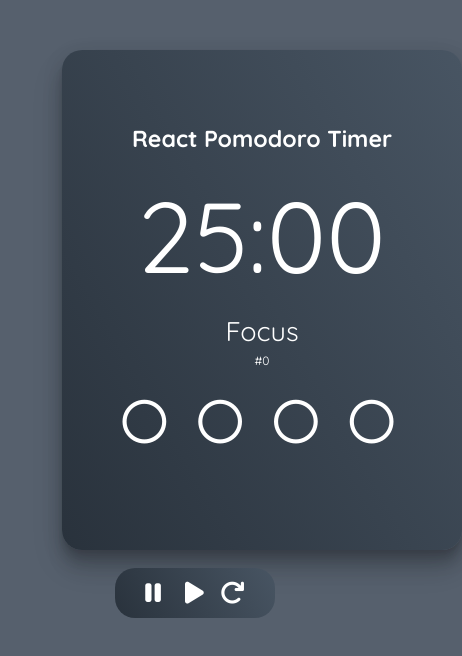
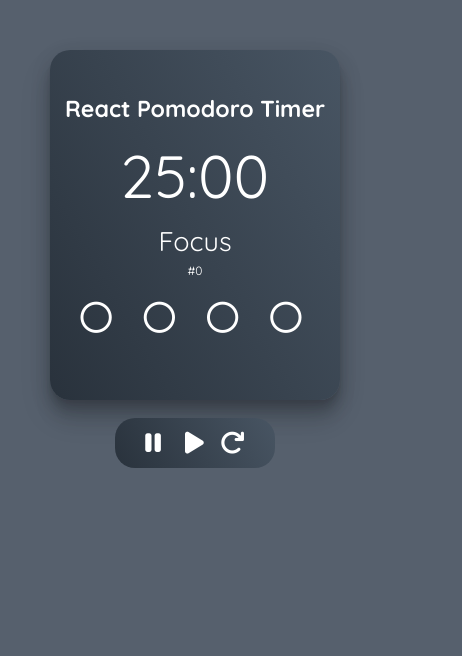
Before and after one commit to Yara-AlH/pomodoro-react, a React (Create React App) app: page / in a window 390 px wide. Shown: the top 656 px of the page, 462 px wide, since content can reach past the window. Built offline with nearby package versions, Linux system fonts and the light colour scheme.

Commit message:
fix: responsive

```diff
--- a/public/index.html
+++ b/public/index.html
@@ -6,8 +6,8 @@
     <link rel="preconnect" href="https://fonts.googleapis.com">
    <link rel="preconnect" href="https://fonts.gstatic.com" crossorigin>
    <link rel="preconnect" href="https://fonts.googleapis.com">
-<link rel="preconnect" href="https://fonts.gstatic.com" crossorigin>
-<link href="https://fonts.googleapis.com/css2?family=Gochi+Hand&display=swap" rel="stylesheet">
+   <link rel="preconnect" href="https://fonts.gstatic.com" crossorigin>
+   <link href="https://fonts.googleapis.com/css2?family=Gochi+Hand&display=swap" rel="stylesheet">
    <link href="https://fonts.googleapis.com/css2?family=Quicksand:wght@300;400;500;600;700&display=swap" rel="stylesheet">
    <link rel="stylesheet" href="https://cdnjs.cloudflare.com/ajax/libs/font-awesome/6.5.1/css/all.min.css">
 
@@ -16,6 +16,7 @@
       name="description"
       content="Web site created using create-react-app"
     />
+    <meta name="viewport" content="width=device-width, initial-scale=1.0">
     <link rel="apple-touch-icon" href="%PUBLIC_URL%/logo192.png" />
 
     <link rel="manifest" href="%PUBLIC_URL%/manifest.json" />
--- a/src/App.css
+++ b/src/App.css
@@ -1,6 +1,5 @@
 
 body {
   background-color: #434e5ce4 !important;
-  padding: 50px;
   font-family: 'Quicksand', sans-serif !important;
 }
--- a/src/PomoBox.css
+++ b/src/PomoBox.css
@@ -1,18 +1,24 @@
+.PomoBox {
+padding: 50px;
+
+}
+
 .in-box{
     display: flex;
     justify-content: center;
     align-items: center;
     flex-direction: column;
+    margin: 0 auto;
+    text-align: center;
     background: linear-gradient(60deg, #29323c 0%, #485563 100%);
     border-radius: 20px;
-    width: 400px;
-    height: 500px ;
-    margin: 0 auto;
-    font-size: 100px;
-    text-align: center;
     color: white;
     box-shadow: 0 2.8px 2.2px rgba(0,0,0,.034), 0 6.7px 5.3px rgba(0,0,0,.048), 0 12.5px 10px rgba(0,0,0,.06), 0 22.3px 17.9px rgba(0,0,0,.072), -2px 17px 33.4px rgba(0,0,0,.086), 1px 7px 20px 2px rgba(0,0,0,.12);
-}
+
+    max-width: 400px;
+    height: 500px ;
+    font-size: 100px;
+  }
 
 
 
@@ -38,3 +44,28 @@
   h3 {
     font-weight: bold !important;
   }
+
+
+  @media (max-width:430px) {
+    .in-box {
+      max-width: 350px;
+      height: 350px ;
+      font-size: 70px;
+    }
+
+    h3 {
+      font-size: 30px;
+    }
+  }
+
+  @media (max-width:376px) {
+    .in-box {
+      max-width: 330px;
+      height: 350px ;
+      font-size: 70px;
+    }
+
+    h3 {
+      font-size: 20px !important
+    }
+  }
--- a/src/PomoBox.js
+++ b/src/PomoBox.js
@@ -89,7 +89,6 @@ function PomoBox() {
 
   return (
     <div className="PomoBox">
-      <div className="container">
       <div className="in-box">
         <h3>React Pomodoro Timer</h3>
         <Timer time={{ minutes, seconds, inSession, mode }} />
@@ -100,7 +99,6 @@ function PomoBox() {
         <Controls resetPomo={reset} running={(isRunning, setIsRunning)} />
       </div>
     </div>
-    </div>
   );
 }
 
--- a/src/SessionTracker.css
+++ b/src/SessionTracker.css
@@ -6,3 +6,15 @@
     -webkit-box-shadow: 2px 8px 34px 5px rgba(255,255,255,0.75);
     -moz-box-shadow: 2px 8px 34px 5px rgba(255,255,255,0.75); */
 }
+
+@media (max-width:430px) {
+.indicators {
+    font-size: 50px;
+}
+}
+
+@media (max-width:374px) {
+    .indicators {
+        font-size: 35px !important
+    }
+    }
--- a/src/Timer.css
+++ b/src/Timer.css
@@ -2,3 +2,15 @@
 .message {
   font-size: 27px;
 }
+
+@media (max-width:430px) {
+  .timer {
+    font-size: 60px;
+  }
+}
+
+@media (max-width:374px) {
+  .timer {
+    font-size: 40px !important
+  }
+}
```
Lines whose indentation alone changed are shown as unchanged.
